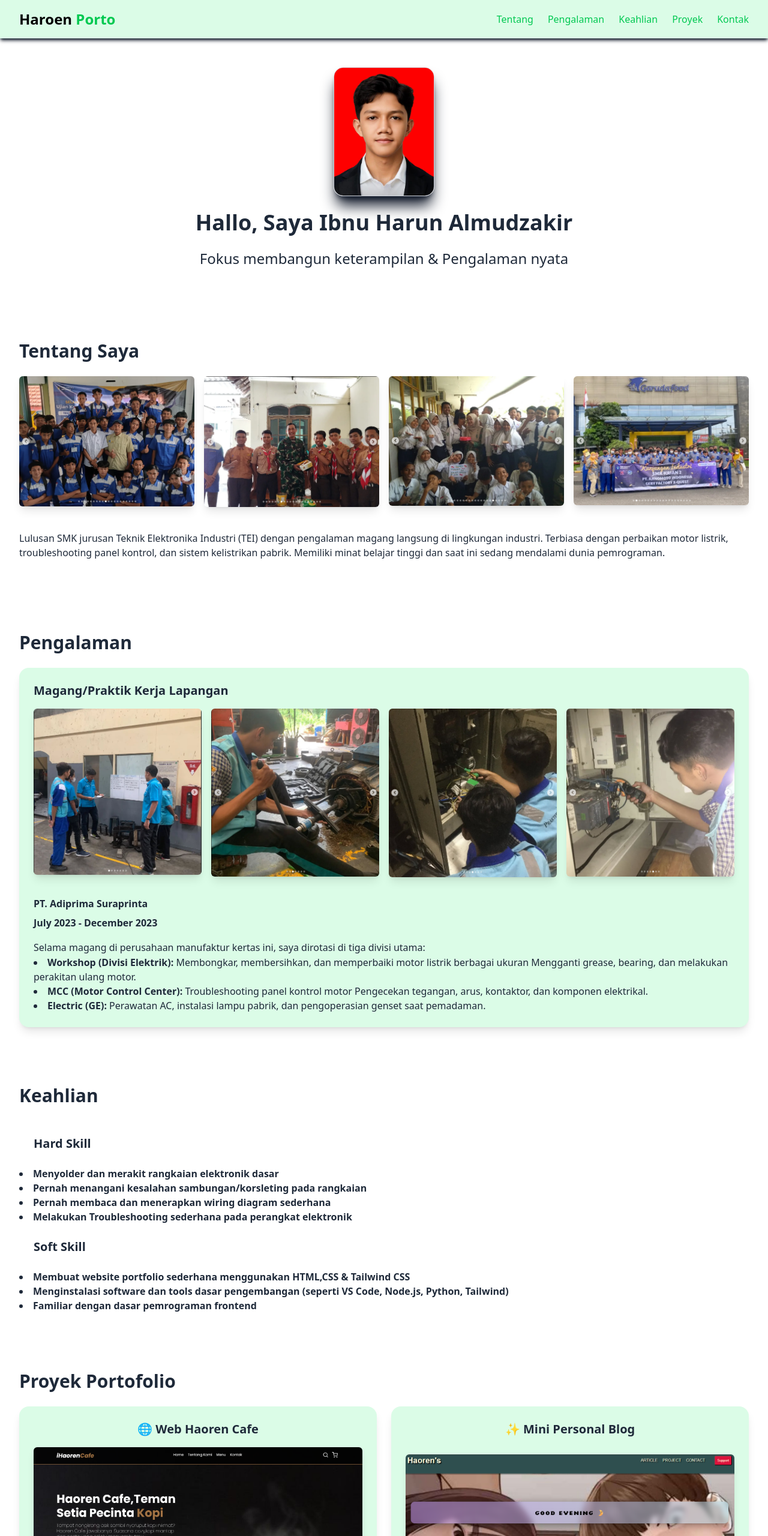
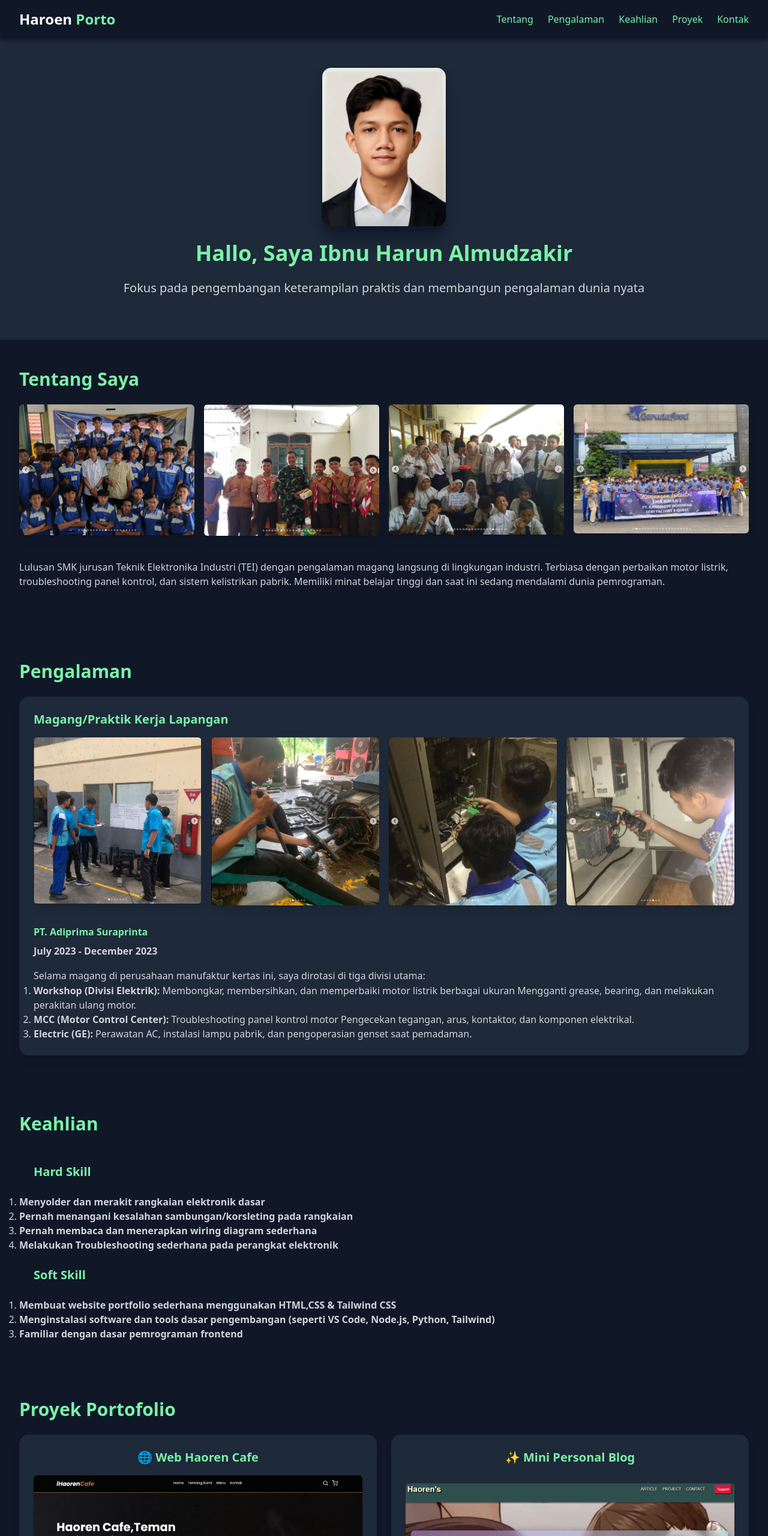
Before and after one commit to iHaoren/Portoku, a website: page index.html in a window 1280 px wide. Shown: the top 2560 px of the page at 60% size. Drawn offline with Linux system fonts and the light colour scheme.

Commit message:
update responsive

```diff
--- a/index.html
+++ b/index.html
@@ -46,88 +46,87 @@
     <title>Haroen Portfolio</title>
   </head>
 
-  <body>
+  <body class="bg-gray-900">
     <!-- Navbar -->
     <header
-      class="bg-green-100 dark:bg-gray-900 sticky top-0 z-32 shadow-md shadow-gray-900"
+      class="bg-gray-900 sticky top-0 z-32 shadow-md shadow-gray-900"
     >
       <div class="mx-auto max-w-screen-xl px-4 md:px-6 lg:px-8">
         <div class="flex h-16 items-center justify-between">
           <a
-            class="text-teal-500 dark:text-teal-300 font-bold text-2xl"
+            class="text-teal-300 font-bold text-2xl"
             href="#"
           >
-            <span class="text-black dark:text-white">Haroen</span>
-            <span class="text-green-500 dark:text-green-300">Porto</span>
+            <span class="text-white">Haroen</span>
+            <span class="text-green-300">Porto</span>
           </a>
 
           <nav aria-label="Global" class="hidden md:block">
-            <ul class="flex items-center gap-6 text-md">
+            <ol class="flex items-center gap-6 text-md">
               <li>
                 <a
-                  class="text-green-500 transition hover:text-gray-500/75 dark:text-green-300 dark:hover:text-white/75"
+                  class="text-green-300 transition hover:text-white/75"
                   href="#about"
                   >Tentang</a
                 >
               </li>
               <li>
                 <a
-                  class="text-green-500 transition hover:text-gray-500/75 dark:text-green-300 dark:hover:text-white/75"
+                  class="text-green-300 transition hover:text-white/75"
                   href="#experience"
                   >Pengalaman</a
                 >
               </li>
               <li>
                 <a
-                  class="text-green-500 transition hover:text-gray-500/75 dark:text-green-300 dark:hover:text-white/75"
+                  class="text-green-300 transition hover:text-white/75"
                   href="#skill"
                   >Keahlian</a
                 >
               </li>
               <li>
                 <a
-                  class="text-green-500 transition hover:text-gray-500/75 dark:text-green-300 dark:hover:text-white/75"
+                  class="text-green-300 transition hover:text-white/75"
                   href="#projects"
                   >Proyek</a
                 >
               </li>
               <li>
                 <a
-                  class="text-green-500 transition hover:text-gray-500/75 dark:text-green-300 dark:hover:text-white/75"
+                  class="text-green-300 transition hover:text-gray-500/75 dark:text-green-300 dark:hover:text-white/75"
                   href="#contact"
                   >Kontak</a
                 >
               </li>
-            </ul>
           </nav>
         </div>
       </div>
     </header>
 
     <!-- Profile Section -->
-    <main class="bg-gray-full dark:bg-gray-800">
+    <main class="bg-gray-800">
       <section class="mx-auto max-w-screen-xl px-4 md:px-6 lg:px-8 py-12">
         <img
-          src="./image/Ibnu Harun Profil Photo_REDbg.png"
-          class="mx-auto mb-6 w-42 h-auto rounded-2xl object-cover shadow-xl shadow-gray-900 border-1 border-gray-300 dark:border-gray-900"
+          src="./image/Ibnu Harun Profil Photo.png"
+          class="mx-auto mb-6 w-42 h-auto rounded-2xl object-cover shadow-xl shadow-gray-900 border-1 border-gray-900 md:w-52 md:h-auto"
           alt="Profile Picture"
         />
         <h2
-          class="text-xl font-bold text-gray-800 dark:text-gray-300 mb-6 text-center md:text-4xl"
+          class="text-xl font-bold text-green-300 mb-6 text-center md:text-4xl"
         >
           Hallo, Saya Ibnu Harun Almudzakir
         </h2>
         <p
-          class="text-sm text-gray-800 dark:text-gray-300 mb-6 text-center md:text-2xl"
+          class="text-sm text-gray-300 mb-6 text-center md:text-xl"
         >
-          Fokus membangun keterampilan & Pengalaman nyata
+          Fokus pada pengembangan keterampilan praktis dan membangun pengalaman dunia nyata
         </p>
       </section>
 
       <!-- About Section -->
-      <section class="bg-gray-full dark:bg-gray-900 py-12" id="about">
+      <section class="bg-gray-900 py-12" id="about">
         <div class="mx-auto max-w-screen-xl px-4 md:px-6 lg:px-8">
-          <h2 class="text-3xl font-bold text-gray-800 dark:text-gray-300 mb-6">
+          <h2 class="text-3xl font-bold text-green-300 mb-6">
             Tentang Saya
           </h2>
           <div class="grid grid-cols-2 md:grid-cols-4 gap-4 mb-4">
@@ -152,7 +151,7 @@
               class="mx-auto mb-6 w-full h-auto rounded-md object-cover shadow-lg md:w-32-h-auto"
             />
           </div>
-          <p class="text-gray-800 dark:text-gray-300 mb-6">
+          <p class="text-gray-300 mb-6">
             Lulusan SMK jurusan Teknik Elektronika Industri (TEI) dengan
             pengalaman magang langsung di lingkungan industri. Terbiasa dengan
             perbaikan motor listrik, troubleshooting panel kontrol, dan sistem
@@ -163,17 +162,17 @@
       </section>
 
       <!-- Experience Section -->
-      <section class="bg-gray-full dark:bg-gray-900 py-12" id="experience">
+      <section class="bg-gray-900 py-12" id="experience">
         <div class="mx-auto max-w-screen-xl px-4 md:px-6 lg:px-8">
-          <h2 class="text-3xl font-bold text-gray-800 dark:text-gray-300 mb-6">
+          <h2 class="text-3xl font-bold text-green-300 mb-6">
             Pengalaman
           </h2>
           <div class="grid grid-cols-1 md:grid-cols-1 gap-6">
             <div
-              class="bg-green-100 dark:bg-gray-800 p-6 rounded-2xl shadow-lg"
+              class="bg-gray-800 p-6 rounded-2xl shadow-lg"
             >
               <h3
-                class="text-xl font-semibold text-gray-800 dark:text-gray-300 mb-4"
+                class="text-xl font-semibold text-green-300 mb-4"
               >
                 Magang/Praktik Kerja Lapangan
               </h3>
@@ -195,33 +194,39 @@
                   class="mx-auto mb-6 w-full h-auto rounded-md object-cover shadow-lg md:w-32-h-auto"
                 />
               </div>
-              <p class="text-gray-800 dark:text-gray-300 mb-2">
+              <p class="text-green-300 mb-2">
                 <strong>PT. Adiprima Suraprinta</strong>
               </p>
-              <p class="text-gray-800 dark:text-gray-300 mb-4">
+              <p class="text-gray-300 mb-4">
                 <strong>July 2023 - December 2023</strong>
               </p>
               <p
-                class="text-gray-800 dark:text-gray-300 text-base text-justify leading-tight md:leading-relaxed"
+                class="text-gray-300 text-base text-justify leading-tight md:leading-relaxed"
               >
                 Selama magang di perusahaan manufaktur kertas ini, saya dirotasi
                 di tiga divisi utama:
-                <li class="text-gray-800 dark:text-gray-300">
+                <ol class="list-decimal">
+                <li class="text-gray-300">
                     <strong>Workshop (Divisi Elektrik):</strong>
                     Membongkar, membersihkan, dan memperbaiki motor listrik
                     berbagai ukuran Mengganti grease, bearing, dan melakukan
                     perakitan ulang motor.
+
                 </li>
-                <li class="text-gray-800 dark:text-gray-300">
+                <li class="text-gray-300">
+
                     <strong>MCC (Motor Control Center):</strong>
-                  Troubleshooting panel kontrol motor Pengecekan tegangan, arus,
-                  kontaktor, dan komponen elektrikal.
+                    Troubleshooting panel kontrol motor Pengecekan tegangan,
+                    arus, kontaktor, dan komponen elektrikal.
+
                 </li>
-                <li class="text-gray-800 dark:text-gray-300">
+                <li class="text-gray-300">
+
                     <strong>Electric (GE):</strong>
-                  Perawatan AC, instalasi lampu pabrik, dan pengoperasian genset
-                  saat pemadaman.
+                    Perawatan AC, instalasi lampu pabrik, dan pengoperasian
+                    genset saat pemadaman.
                   </li>
+                </ol>
               </p>
             </div>
           </div>
@@ -229,76 +234,80 @@
       </section>
 
       <!-- skill section -->
-      <section class="bg-gray-full dark:bg-gray-900 py-12" id="skill">
+      <section class="bg-gray-900 py-12" id="skill">
         <div class="mx-auto max-w-screen-xl px-4 md:px-6 lg:px-8">
-          <h2 class="text-3xl font-bold text-gray-800 dark:text-gray-300 mb-6">
+          <h2 class="text-3xl font-bold text-green-300 mb-6">
             Keahlian
           </h2>
 
           <h3
-            class="text-xl font-semibold text-gray-800 dark:text-gray-300 p-6"
+            class="text-xl font-semibold text-green-300 p-6"
           >
             Hard Skill
           </h3>
-          <li class="text-gray-800 dark:text-gray-300">
+          <ol class="list-decimal">
+          <li class="text-gray-300">
             <strong>Menyolder dan merakit rangkaian elektronik dasar</strong>
           </li>
 
-          <li class="text-gray-800 dark:text-gray-300">
+          <li class="text-gray-300">
             <strong
               >Pernah menangani kesalahan sambungan/korsleting pada
               rangkaian</strong
             >
           </li>
 
-          <li class="text-gray-800 dark:text-gray-300">
+          <li class="text-gray-300">
             <strong
               >Pernah membaca dan menerapkan wiring diagram sederhana</strong
             >
           </li>
-          <li class="text-gray-800 dark:text-gray-300">
+          <li class="text-gray-300">
             <strong
               >Melakukan Troubleshooting sederhana pada perangkat
               elektronik</strong
             >
           </li>
+        </ol>
           <h3
-            class="text-xl font-semibold text-gray-800 dark:text-gray-300 p-6"
+            class="text-xl font-semibold text-green-300 p-6"
           >
             Soft Skill
           </h3>
-          <li class="text-gray-800 dark:text-gray-300">
+          <ol class="list-decimal">
+          <li class="text-gray-300">
             <strong
               >Membuat website portfolio sederhana menggunakan HTML,CSS &
               Tailwind CSS</strong
             >
           </li>
 
-          <li class="text-gray-800 dark:text-gray-300">
+          <li class="text-gray-300">
             <strong
               >Menginstalasi software dan tools dasar pengembangan (seperti VS
               Code, Node.js, Python, Tailwind)</strong
             >
           </li>
 
-          <li class="text-gray-800 dark:text-gray-300">
+          <li class="text-gray-300">
             <strong>Familiar dengan dasar pemrograman frontend</strong>
           </li>
+          </ol>
         </div>
       </section>
 
       <!-- Projects Section -->
-      <section class="bg-gray-full dark:bg-gray-900 py-12" id="projects">
+      <section class="bg-gray-900 py-12" id="projects">
         <div class="mx-auto max-w-screen-xl px-4 md:px-6 lg:px-8">
-          <h2 class="text-3xl font-bold text-gray-800 dark:text-gray-300 mb-6">
+          <h2 class="text-3xl font-bold text-green-300 mb-6">
             Proyek Portofolio
           </h2>
           <div class="grid grid-cols-1 md:grid-cols-2 gap-6">
             <div
-              class="bg-green-100 dark:bg-gray-800 p-6 rounded-2xl shadow-lg h-full flex flex-col justify-between items-center"
+              class="bg-gray-800 p-6 rounded-2xl shadow-lg h-full flex flex-col justify-between items-center"
             >
               <h3
-                class="text-xl font-semibold text-gray-800 dark:text-gray-300 mb-4"
+                class="text-xl font-semibold text-green-300 mb-4"
               >
                 🌐 Web Haoren Cafe
               </h3>
@@ -306,7 +315,7 @@
                 src="./image/iHaorenCafe.png"
                 class="w-auto h-auto rounded-md object-cover shadow-lg mb-4"
               />
-              <p class="text-gray-800 dark:text-gray-300 mb-4 text-center">
+              <p class="text-gray-300 mb-4 text-center">
                 Belajar membuat website dari channel YouTube Pemrograman Web
                 UNPAS (Shandika Galih), Membuat website dari 0 sampai publish,
                 dan saya mengikutinya sambil merubahnya sesuai dengan keinginan
@@ -314,15 +323,15 @@
               </p>
               <a
                 href="https://ihaoren.github.io/iHaoren-Cafe/"
-                class="text-teal-800 dark:text-teal-300 hover:text-blue-500 dark:hover:text-blue-400 transition-colors duration-300"
+                class="text-teal-300 hover:text-blue-400 transition-colors duration-300"
                 >Lihat Proyek</a
               >
             </div>
             <div
-              class="bg-green-100 dark:bg-gray-800 p-6 rounded-2xl shadow-lg h-full flex flex-col justify-between items-center"
+              class="bg-gray-800 p-6 rounded-2xl shadow-lg h-full flex flex-col justify-between items-center"
             >
               <h3
-                class="text-xl font-semibold text-gray-800 dark:text-gray-300 mb-4"
+                class="text-xl font-semibold text-green-300 mb-4"
               >
                 ✨ Mini Personal Blog
               </h3>
@@ -330,21 +339,21 @@
                 src="./image/personal-blog-preview.png"
                 class="w-auto h-auto rounded-md object-cover shadow-lg mb-4"
               />
-              <p class="text-gray-800 dark:text-gray-300 mb-4 text-center">
+              <p class="text-gray-300 mb-4 text-center">
                 Ruang digital untuk mengumpulkan kenangan dalam hidup saya, dan
                 sedikit kreativitas (Masih dalam pengembangan)
               </p>
               <a
                 href="https://ihaoren.github.io/personal-blog/"
-                class="text-teal-800 dark:text-teal-300 hover:text-blue-500 dark:hover:text-blue-400 transition-colors duration-300"
+                class="text-teal-300 hover:text-blue-400 transition-colors duration-300"
                 >Lihat Proyek</a
               >
             </div>
             <div
-              class="bg-green-100 dark:bg-gray-800 p-6 rounded-2xl shadow-lg h-full flex flex-col justify-between items-center"
+              class="bg-gray-800 p-6 rounded-2xl shadow-lg h-full flex flex-col justify-between items-center"
             >
               <h3
-                class="text-xl font-semibold text-gray-800 dark:text-gray-300 mb-4"
+                class="text-xl font-semibold text-green-300 mb-4"
               >
                 ➕➖➗ Kalkulator
               </h3>
@@ -352,20 +361,20 @@
                 src="./image/Kalkulator.png"
                 class="w-auto h-auto rounded-md object-cover shadow-lg mb-4"
               />
-              <p class="text-gray-800 dark:text-gray-300 mb-4 text-center">
+              <p class="text-gray-300 mb-4 text-center">
                 Kalkulator Sederhana dengan tampilan UI simple
               </p>
               <a
                 href="https://ihaoren.github.io/simple-kalkulator/"
-                class="text-teal-800 dark:text-teal-300 hover:text-blue-500 dark:hover:text-blue-400 transition-colors duration-300"
+                class="text-teal-300 hover:text-blue-400 transition-colors duration-300"
                 >Lihat Proyek</a
               >
             </div>
             <div
-              class="bg-green-100 dark:bg-gray-800 p-6 rounded-2xl shadow-lg h-full flex flex-col justify-between items-center"
+              class="bg-gray-800 p-6 rounded-2xl shadow-lg h-full flex flex-col justify-between items-center"
             >
               <h3
-                class="text-xl font-semibold text-gray-800 dark:text-gray-300 mb-4"
+                class="text-xl font-semibold text-green-300 mb-4"
               >
                 🌐 Personal Linktree Page
               </h3>
@@ -373,7 +382,7 @@
                 src="./image/preview Linktree.png"
                 class="w-auto h-auto rounded-md object-cover shadow-lg mb-4"
               />
-              <p class="text-gray-800 dark:text-gray-300 mb-4 text-center">
+              <p class="text-gray-300 mb-4 text-center">
                 Halaman web sederhana bergaya Linktree yang dibuat khusus untuk
                 menampilkan tautan media sosial saya. Saya membangunnya dari
                 awal sebagai bagian dari perjalanan pembelajaran Frontend Dev
@@ -382,7 +391,7 @@
               </p>
               <a
                 href="https://ihaoren.github.io/Linktree_V2/"
-                class="text-teal-800 dark:text-teal-300 hover:text-blue-500 dark:hover:text-blue-400 transition-colors duration-300"
+                class="text-teal-300 hover:text-blue-400 transition-colors duration-300"
                 >Lihat Proyek</a
               >
             </div>
@@ -391,12 +400,12 @@
       </section>
 
       <!-- Contact Section -->
-      <section class="bg-gray-full dark:bg-gray-900 py-12" id="contact">
+      <section class="bg-gray-900 py-12" id="contact">
         <div class="mx-auto max-w-screen-xl px-4 md:px-6 lg:px-8">
-          <h2 class="text-3xl font-bold text-gray-800 dark:text-gray-300 mb-6">
+          <h2 class="text-3xl font-bold text-green-300 mb-6">
             Kontak
           </h2>
-          <p class="text-gray-800 dark:text-gray-300 mb-6">
+          <p class="text-gray-300 mb-6">
             Jangan ragu untuk menghubungi saya jika Anda ingin berkolaborasi,
             mendiskusikan ide, atau cuma sekadar menyapa. Saya selalu terbuka
             untuk peluang baru, atau percakapan yang bersahabat. Anda dapat
@@ -405,19 +414,19 @@
           </p>
           <div class="flex flex-col gap-4">
             <div
-              class="bg-green-100 dark:bg-gray-950 p-6 rounded-2xl shadow-lg"
+              class="bg-gray-950 p-6 rounded-2xl shadow-lg"
             >
-              <ul class="list-none">
+              <ol class="list-none">
                 <li class="mb-4">
                   <a
-                    class="text-teal-900 dark:text-teal-300 hover:text-blue-500 dark:hover:text-blue-400 transition-colors duration-300"
+                    class="text-teal-300 hover:text-blue-400 transition-colors duration-300"
                     href="mailto:ibnuharunalmudzakir@gmail.com"
                     >Email</a
                   >
                 </li>
                 <li class="mb-4">
                   <a
-                    class="text-teal-900 dark:text-teal-300 hover:text-blue-500 dark:hover:text-blue-400 transition-colors duration-300"
+                    class="text-teal-300 hover:text-blue-400 transition-colors duration-300"
                     href="https://wa.me/62859180695624"
                     target="_blank"
                     >WhatsApp</a
@@ -425,13 +434,13 @@
                 </li>
                 <li class="mb-4">
                   <a
-                    class="text-teal-900 dark:text-teal-300 hover:text-blue-500 dark:hover:text-blue-400 transition-colors duration-300"
+                    class="text-teal-300 hover:text-blue-400 transition-colors duration-300"
                     href="https://www.instagram.com/ibnuhaoren"
                     target="_blank"
                     >Instagram</a
                   >
                 </li>
-              </ul>
+              </ol>
             </div>
           </div>
         </div>
@@ -439,17 +448,17 @@
     </main>
 
     <!-- Footer -->
-    <footer class="bg-gray-full dark:bg-gray-900 py-6">
+    <footer class="bg-gray-900 py-6 mt-6 mb-4">
       <div class="mx-auto max-w-screen-xl px-4 md:px-6 lg:px-8 text-center">
         <p
-          class="text-sm text-gray-900 font-medium dark:text-gray-300 md:text-xl"
+          class="text-xm text-gray-300 font-medium md:text-sm"
         >
-          © 2025 Ibnu Harun Almudzakir. All rights reserved.
+          © 2025 <span class="text-green-300">Ibnu Harun Almudzakir</span> All rights reserved.
         </p>
         <p
-          class="text-sm text-gray-900 font-medium dark:text-gray-300 md:text-xl"
+          class="text-xm text-gray-300 font-medium md:text-sm"
         >
-          Dibuat dengan menggunakan HTML,dan Tailwind CSS
+          Dibuat dengan menggunakan HTML , Tailwind CSS & Javascript
         </p>
       </div>
     </footer>
```
Also changed, not shown: image/Ibnu Harun Profil Photo.png (added), image/Ibnu Harun Profil Photo_REDbg.png (deleted), src/output.css. Lines whose indentation alone changed are shown as unchanged.
